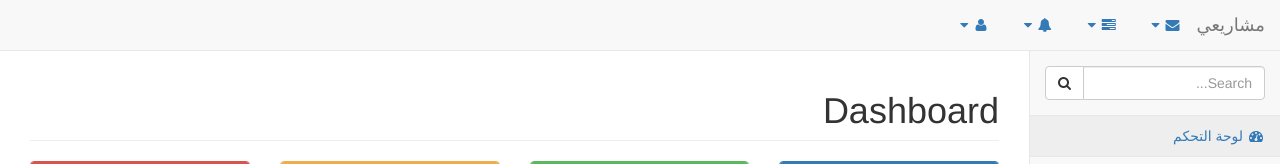
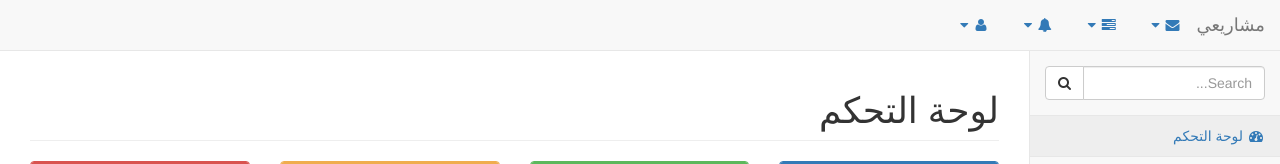
Before and after one commit to shadialahmd/RTL-Dashboard, a plain HTML site: page index.html in a window 1280 px wide. Shown: the top 164 px of the page. Drawn offline with Linux system fonts and the light colour scheme.

Commit message:
Update index.html

```diff
--- a/index.html
+++ b/index.html
@@ -376,7 +376,7 @@
         <div id="page-wrapper">
             <div class="row">
                 <div class="col-lg-12">
-                    <h1 class="page-header">Dashboard</h1>
+                    <h1 class="page-header">لوحة التحكم</h1>
                 </div>
                 <!-- /.col-lg-12 -->
             </div>
```
